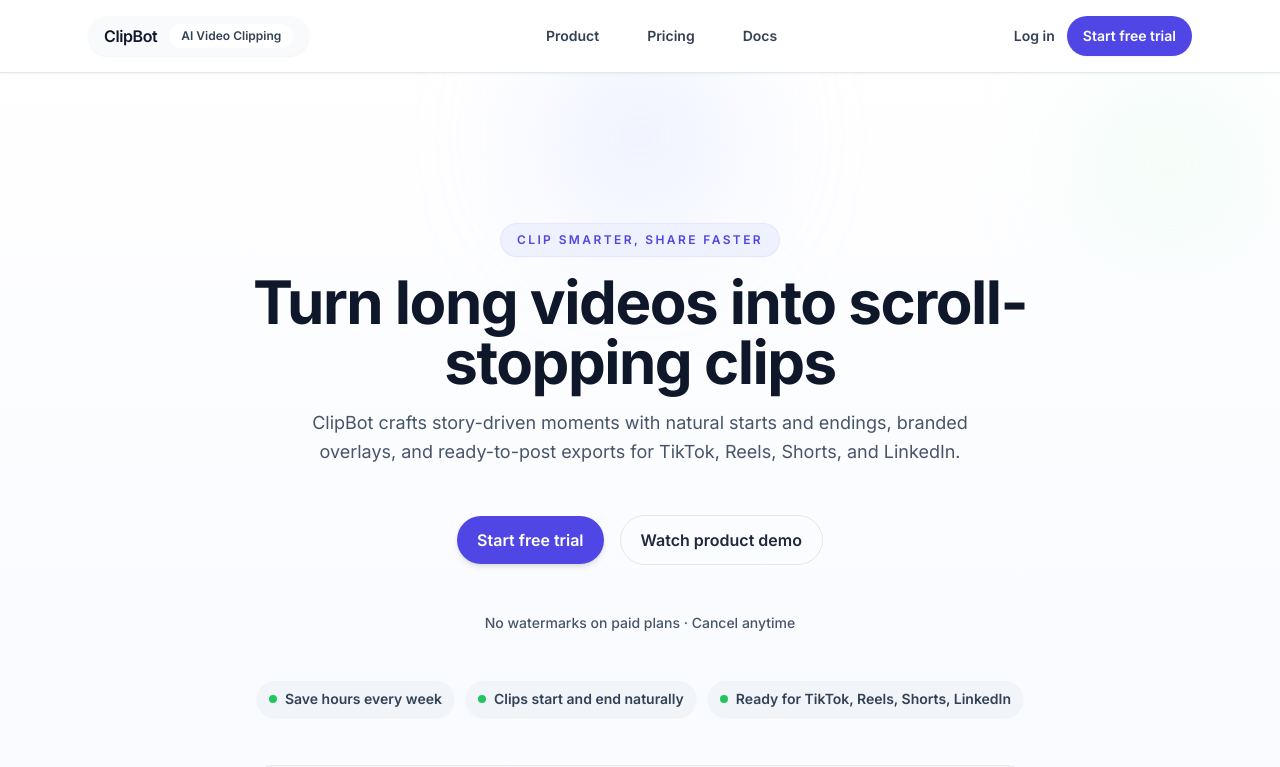
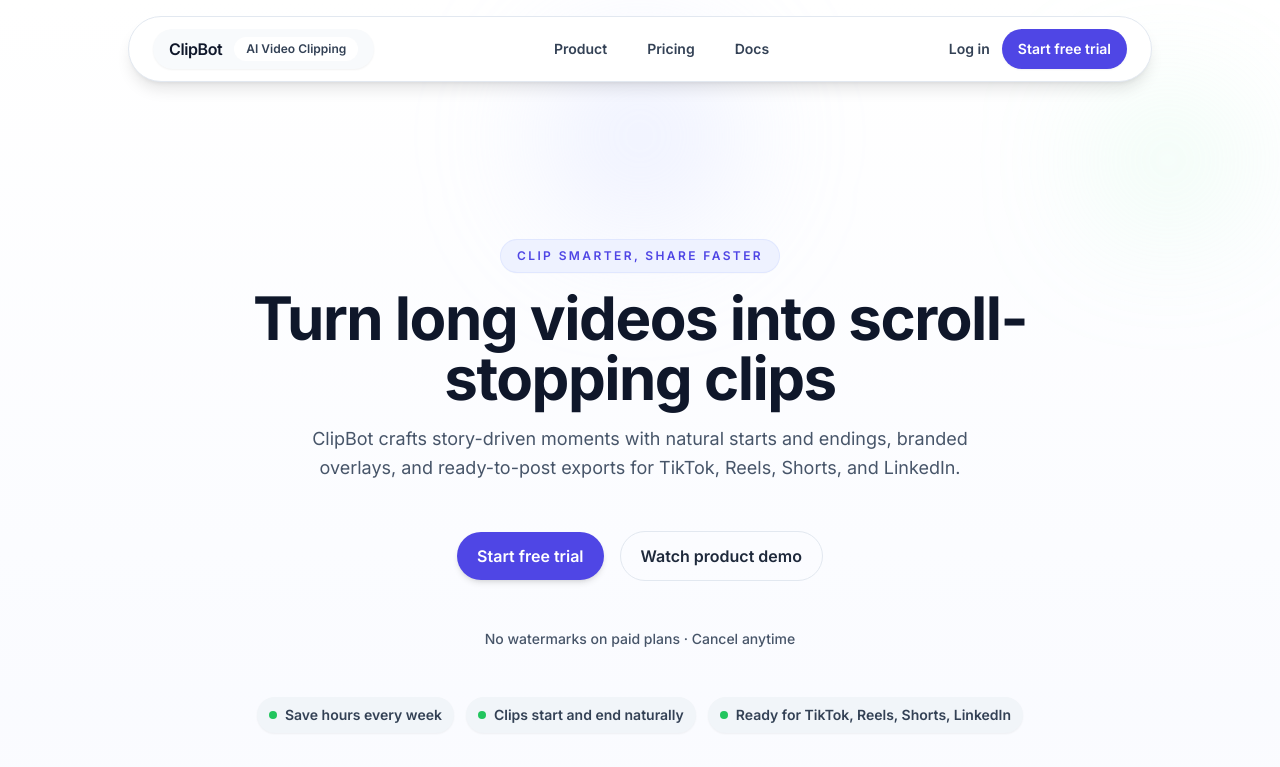
Before and after one commit to Fandry01/clipbot-frontend, a React (Vite) app: page /landing in a window 1280 px wide. Shown: the top 767 px of the page. Built offline with nearby package versions, Linux system fonts and the light colour scheme.

Commit message:
Center pill-shaped navbar

```diff
--- a/src/components/LandingHero.tsx
+++ b/src/components/LandingHero.tsx
@@ -51,26 +51,26 @@
 
   return (
     <div className="bg-white text-slate-900">
-      <header
-        className={`fixed left-0 right-0 top-0 z-30 border-b transition-all duration-500 ${
-          scrolled
-            ? "border-transparent bg-white/60 shadow-sm backdrop-blur supports-[backdrop-filter]:backdrop-blur-md"
-            : "border-slate-200 bg-white shadow-sm"
-        }`}
-      >
-        <div className="mx-auto flex max-w-6xl items-center justify-between px-6 py-4">
+      <header className="pointer-events-none fixed inset-x-0 top-0 z-30 flex justify-center pt-4">
+        <div
+          className={`pointer-events-auto mx-auto flex w-[94%] max-w-5xl items-center gap-6 rounded-full border px-4 py-3 shadow-lg transition-all duration-500 sm:px-6 ${
+            scrolled
+              ? "border-slate-200/70 bg-white/50 shadow-sm backdrop-blur supports-[backdrop-filter]:backdrop-blur-lg"
+              : "border-slate-200 bg-white"
+          }`}
+        >
           <div className="flex items-center gap-3 rounded-full bg-slate-50 px-4 py-2 shadow-sm">
             <span className="text-base font-semibold tracking-tight text-slate-900">ClipBot</span>
             <span className="rounded-full bg-white px-3 py-1 text-xs font-semibold text-slate-700">
               AI Video Clipping
             </span>
           </div>
-          <nav className="hidden items-center gap-6 text-sm font-semibold text-slate-700 md:flex">
+          <nav className="hidden flex-1 items-center justify-center gap-2 text-sm font-semibold text-slate-700 md:flex">
             {navLinks.map((link) => (
               <a
                 key={link.label}
                 href={link.href}
-                className="rounded-full px-3 py-2 transition hover:bg-slate-100 hover:text-slate-900"
+                className="rounded-full px-4 py-2 transition hover:bg-slate-100 hover:text-slate-900"
               >
                 {link.label}
               </a>
@@ -82,7 +82,7 @@
               Start free trial
             </Button>
           </div>
-          <div className="flex items-center gap-3 md:hidden">
+          <div className="flex flex-1 items-center justify-end gap-3 md:hidden">
             <Button size="sm" variant="outline" className="border-slate-200 text-slate-800">
               Menu
             </Button>
@@ -90,7 +90,7 @@
         </div>
       </header>
 
-      <main className="relative overflow-hidden bg-gradient-to-b from-white via-indigo-50/30 to-white pt-28 md:pt-32">
+      <main className="relative overflow-hidden bg-gradient-to-b from-white via-indigo-50/30 to-white pt-32 md:pt-36">
         <div className="absolute left-1/2 top-10 h-48 w-48 -translate-x-1/2 rounded-full bg-indigo-200/30 blur-3xl" />
         <div className="absolute right-12 top-24 h-32 w-32 rounded-full bg-green-200/30 blur-3xl" />
         <div className="relative mx-auto flex min-h-[calc(100vh-76px)] max-w-5xl flex-col items-center gap-12 px-6 py-16 text-center md:py-24">
```
